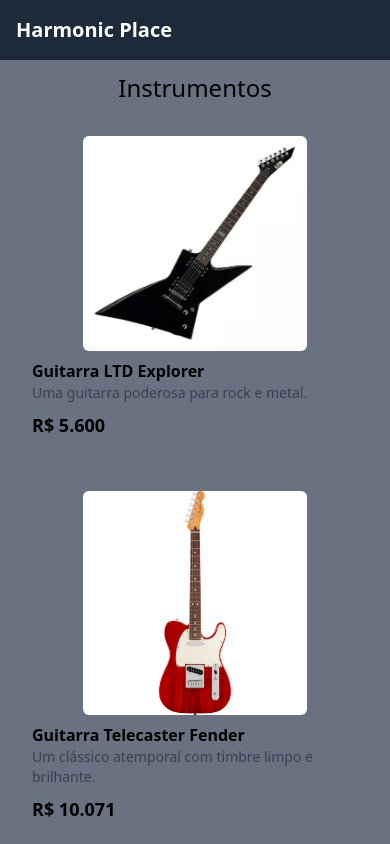
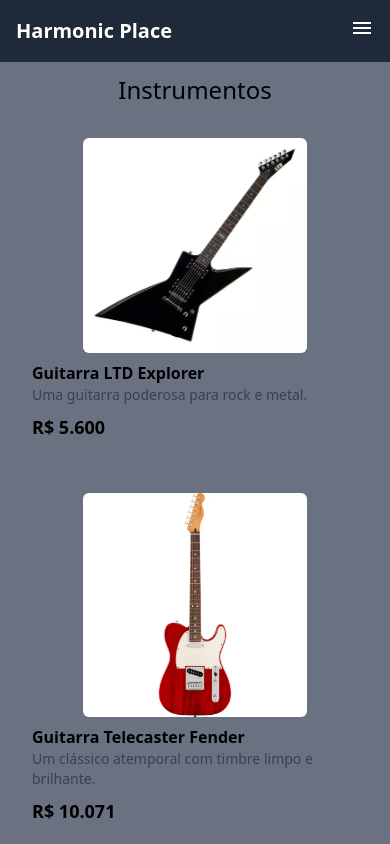
Before and after one commit to HuskyDaDeep/Site_lojademusica, a website: page index.html in a window 390 px wide. Shown: the top 844 px of the page. Drawn offline with nearby package versions, Linux system fonts and the light colour scheme.

Commit message:
correçao no nav.

```diff
--- a/index.html
+++ b/index.html
@@ -18,7 +18,7 @@
 
     <header class="bg-gray-800 text-white p-4 flex justify-between items-center">
         <h1 class="text-xl font-bold">Harmonic Place</h1>
-        <nav class="hidden md:flex">
+        <nav class="">
             <button class=" text- hover:bg-gray-700" onclick="toggleMenu()">
                 <span class="material-symbols-outlined">menu</span>
             </button>
```
